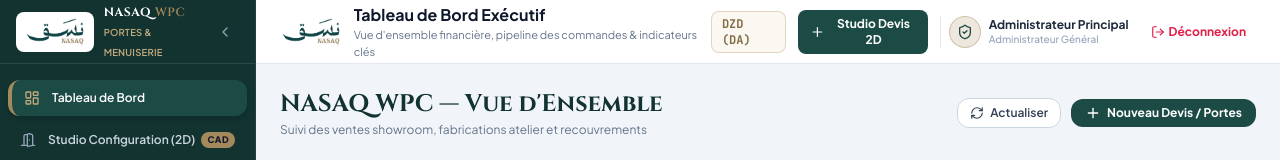
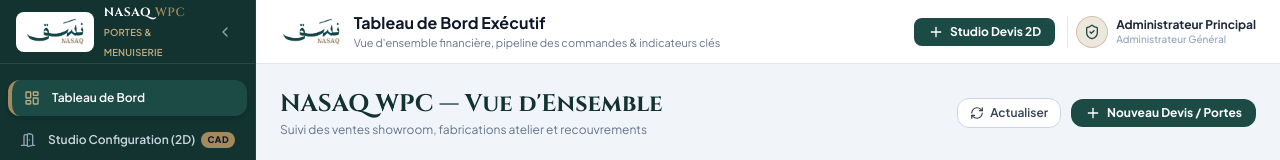
Before and after one commit to Salem-Abderaouf/nasaq-dashboard, a React (Vite) app: page / in a window 1280 px wide. Both pictures are taken after a click on the button 640 px from the left and 543 px from the top of the page. Shown: the top 160 px of the page. Built offline with nearby package versions, Linux system fonts and the light colour scheme; no server answers; the database is empty.

Commit message:
style(header): remove currency badge and logout button from header

```diff
--- a/src/components/layout/Header.tsx
+++ b/src/components/layout/Header.tsx
@@ -1,7 +1,7 @@
 import React from 'react';
 import { NavView } from './Sidebar';
 import { useAuth } from '../../context/AuthContext';
-import { Plus, ShieldCheck, User, LogOut, Hammer } from 'lucide-react';
+import { Plus, ShieldCheck, Hammer } from 'lucide-react';
 
 interface HeaderProps {
   currentView: NavView;
@@ -12,7 +12,7 @@ export const Header: React.FC<HeaderProps> = ({
   currentView,
   onNavigate
 }) => {
-  const { user, logout, hasPermission } = useAuth();
+  const { user, hasPermission } = useAuth();
   const titles: Record<NavView, { title: string; subtitle: string }> = {
     dashboard: {
       title: 'Tableau de Bord Exécutif',
@@ -65,27 +65,21 @@ export const Header: React.FC<HeaderProps> = ({
       </div>
 
       <div className="flex items-center gap-3">
-        {/* Currency badge */}
-        <div className="px-2.5 py-1 rounded-lg bg-nasaq-gold-subtle border border-nasaq-gold/30 text-nasaq-gold-dark font-mono text-xs font-bold">
-          DZD (DA)
-        </div>
-
         {/* Quick Launch Configurator if permitted */}
         {currentView !== 'configurator' && hasPermission('canCreateOrders') && (
           <button
             type="button"
             onClick={() => onNavigate('configurator')}
-            className="flex items-center gap-1.5 bg-nasaq-teal hover:bg-nasaq-teal-dark text-white px-3 py-1.5 rounded-lg text-xs font-bold transition shadow-xs"
+            className="flex items-center gap-1.5 bg-nasaq-teal hover:bg-nasaq-teal-dark text-white px-3.5 py-1.5 rounded-lg text-xs font-bold transition shadow-xs"
           >
             <Plus className="w-4 h-4" />
             <span className="hidden md:inline">Studio Devis 2D</span>
           </button>
         )}
 
-        {/* User Role Profile & Logout */}
-        <div className="flex items-center gap-3 pl-2 border-l border-slate-200">
-          <div className="flex items-center gap-2">
-            <div className={`w-8 h-8 rounded-full flex items-center justify-center text-xs font-bold ${
+        {/* User Role Profile */}
+        <div className="flex items-center gap-2 pl-2 border-l border-slate-200">
+          <div className={`w-8 h-8 rounded-full flex items-center justify-center text-xs font-bold shrink-0 ${
             user?.role === 'admin'
               ? 'bg-nasaq-gold/20 text-nasaq-gold-dark border border-nasaq-gold/40'
               : 'bg-nasaq-teal-subtle text-nasaq-teal border border-nasaq-teal/30'
@@ -97,25 +91,13 @@ export const Header: React.FC<HeaderProps> = ({
             )}
           </div>
           <div className="hidden md:block leading-tight text-left">
-              <div className="text-xs font-bold text-slate-800 truncate max-w-[150px]">
+            <div className="text-xs font-bold text-slate-800 truncate max-w-[160px]">
               {user?.name || 'Utilisateur'}
             </div>
-              <div className="text-[10px] text-slate-400 font-medium truncate max-w-[150px]">
+            <div className="text-[10px] text-slate-400 font-medium truncate max-w-[160px]">
               {user?.position || (user?.role === 'admin' ? 'Administrateur' : 'Artisan')}
             </div>
           </div>
-          </div>
-
-          {/* Logout Button */}
-          <button
-            type="button"
-            onClick={logout}
-            className="flex items-center gap-1 px-2.5 py-1.5 text-xs font-bold text-rose-600 hover:text-rose-700 hover:bg-rose-50 rounded-lg transition"
-            title="Se déconnecter de la session"
-          >
-            <LogOut className="w-3.5 h-3.5" />
-            <span className="hidden sm:inline">Déconnexion</span>
-          </button>
         </div>
       </div>
     </header>
```
Lines whose indentation alone changed are shown as unchanged.
